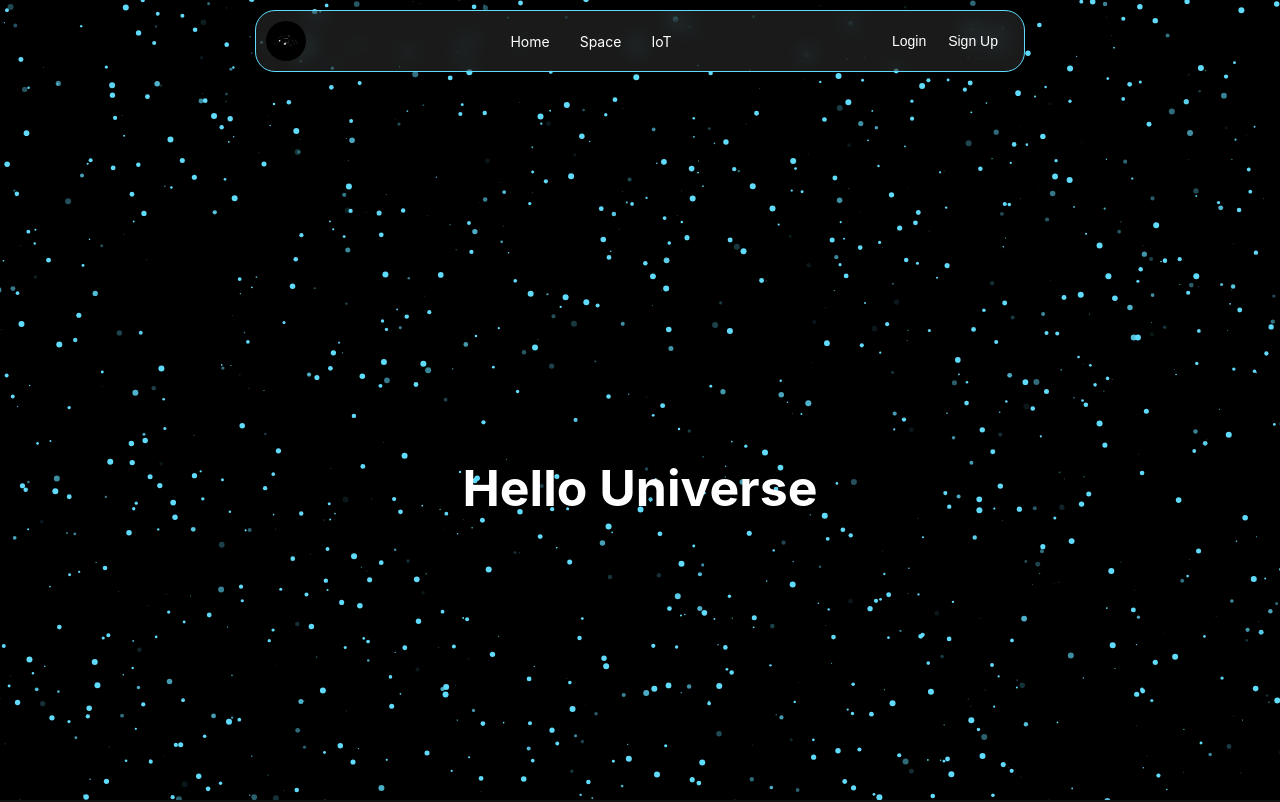
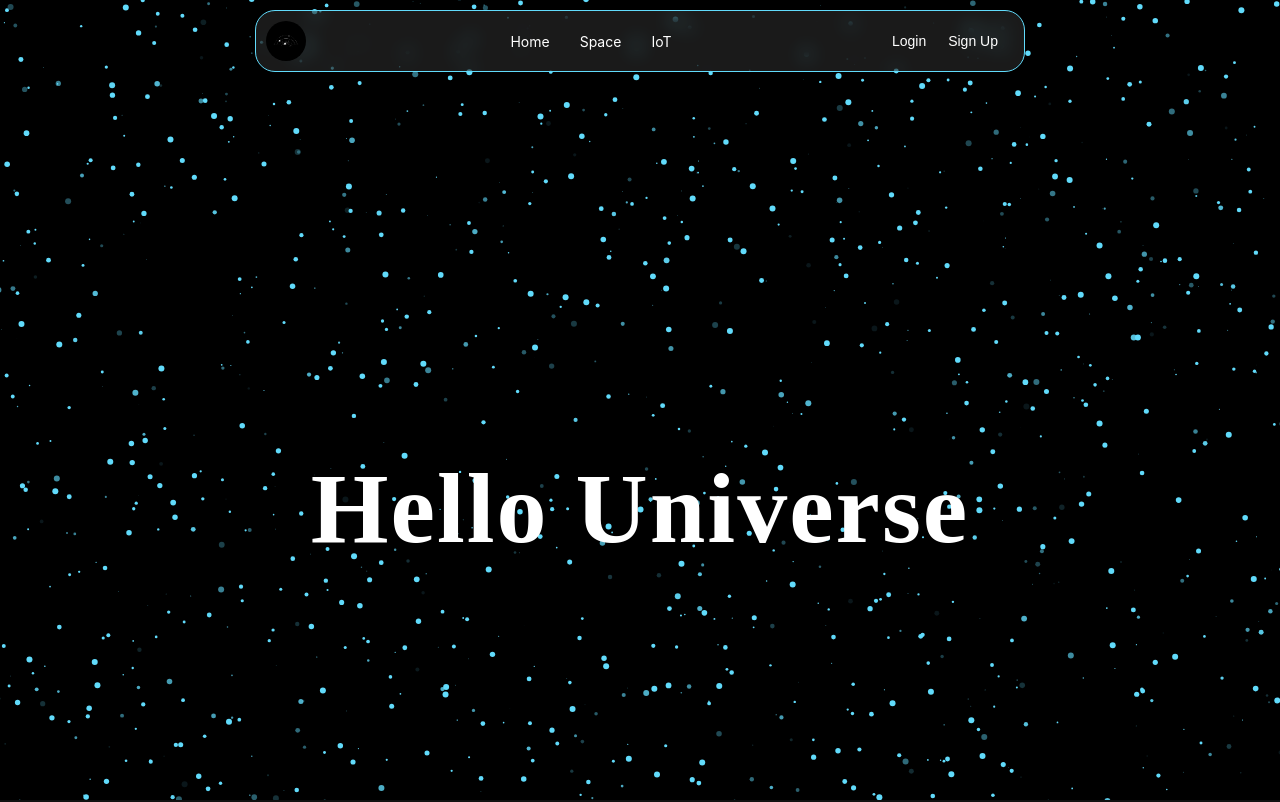
Before and after one commit to kawthar-shameseldeen/Space-Journey-Front, a React (Create React App) app in the folder space-journey/: page /home in a window 1280 px wide. Shown: the top 802 px of the page. Built offline with nearby package versions, Linux system fonts and the light colour scheme.

Commit message:
added h2 style

```diff
--- a/space-journey/src/pages/home/home.css
+++ b/space-journey/src/pages/home/home.css
@@ -8,7 +8,14 @@
 
 }
 
+.hero-section h1 {
+  font-size:100px  !important;
+  color: white;
+  font-weight: bold;
+  font-family: 'Poppins';
+  letter-spacing: 2px;
 
+}
 
 .home-container {
   position: relative;
```
